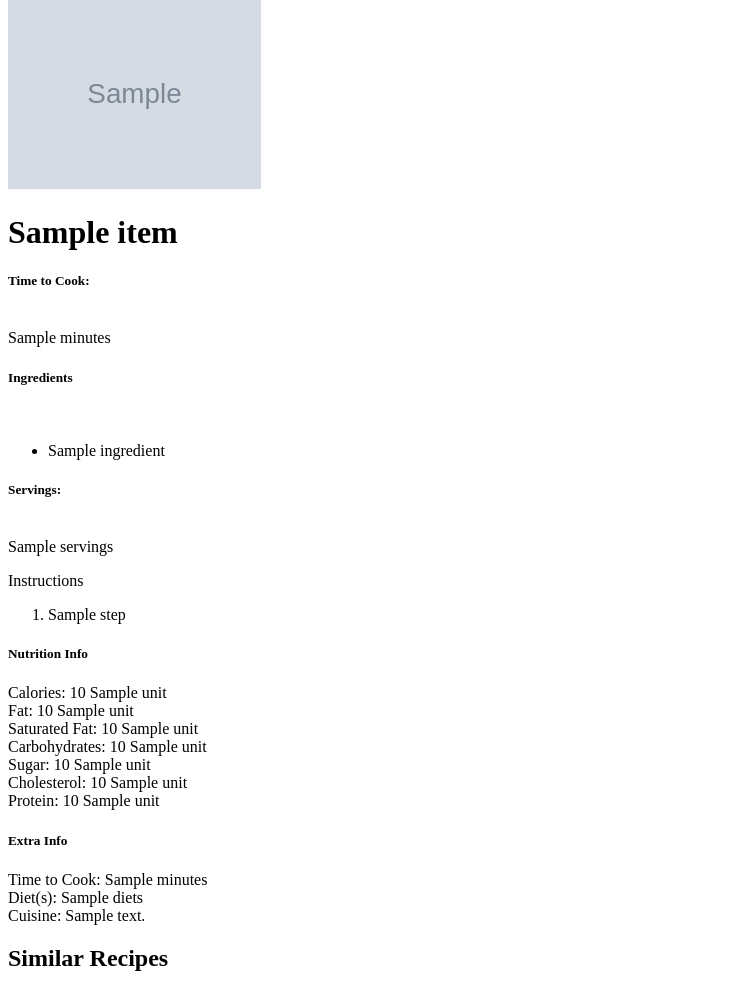
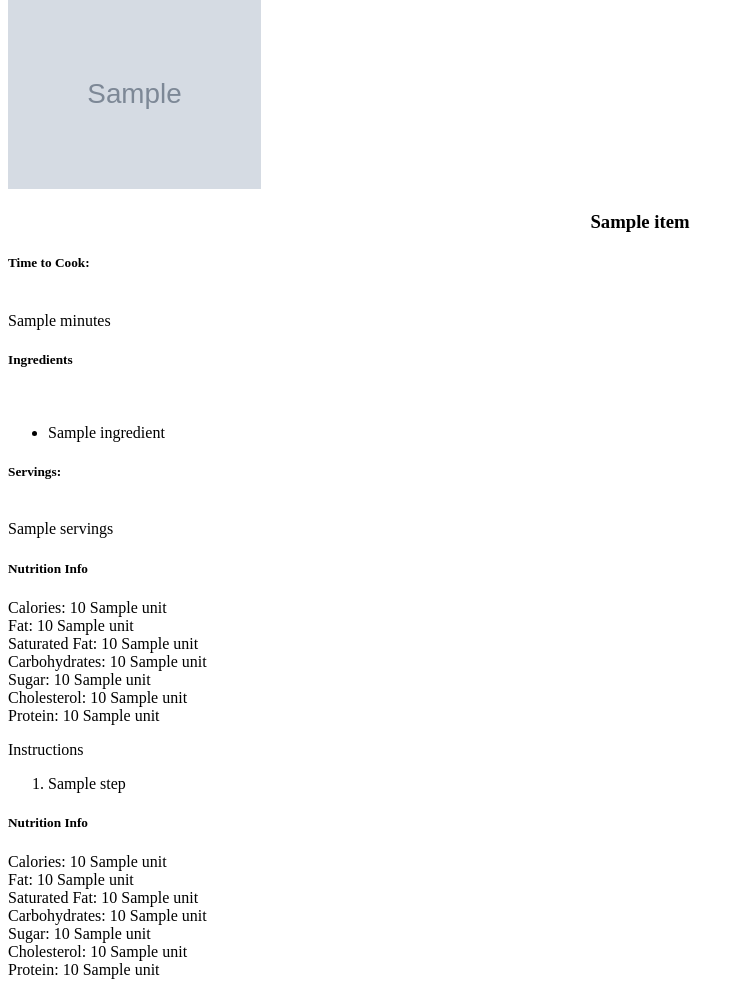
Before and after one commit to awadasma99/CISC4800_Project2, a Flask app: page /recipe?id=1 in a window 1280 px wide. Shown: the part 66-1055 px from the top of the page, without its empty margins (0-744 px from the left). Run offline with Flask 2, Linux system fonts and the light colour scheme; tables that the repository leaves empty hold one stand-in row (values such as "Sample post"); grey boxes marked "Sample" are stand-in pictures; a database or web service that is not in the repository returns one stand-in record (values such as "Sample title"); data that the repository does not hold is empty.

Commit message:
Update recipe.html

```diff
--- a/templates/recipe.html
+++ b/templates/recipe.html
@@ -4,10 +4,10 @@
 
 {% block body %}
 <img src="{{recipe['image']}}" alt="..." width="20%" height="20%">
-<h1>{{recipe['title']}}</h1>
+<center><h3>{{recipe['title']}}</h3></center>
 
-<div class="split left">
-    <div class="left aligned">
+<div class="row">
+    <div class="column left">
         <p><h5> Time to Cook: </h5>
             <br>{{recipe['readyInMinutes']}} minutes
         </p>
@@ -24,11 +24,20 @@
         <p><h5> Servings: </h5>
             <br>{{recipe['servings']}}
         </p>
+
+        <h5>Nutrition Info</h5>
+        <p>
+            Calories: {{nutrition[0]['amount']}} {{nutrition[0]['unit']}}<br>
+            Fat: {{nutrition[1]['amount']}} {{nutrition[1]['unit']}}<br>
+            Saturated Fat: {{nutrition[2]['amount']}} {{nutrition[2]['unit']}}<br>
+            Carbohydrates: {{nutrition[3]['amount']}} {{nutrition[3]['unit']}}<br>
+            Sugar: {{nutrition[5]['amount']}} {{nutrition[5]['unit']}}<br>
+            Cholesterol: {{nutrition[6]['amount']}} {{nutrition[6]['unit']}}<br>
+            Protein: {{nutrition[8]['amount']}} {{nutrition[8]['unit']}}<br>
+        </p>
     </div>
-</div>
 
-<div class="split right">
-    <div class="centered">
+    <div class="column right">
         <p> Instructions <br>
             <ol>
                 {% for object in instructions %}
@@ -39,6 +48,7 @@
             </ol>
         </p>
     </div>
+
 </div>
 
 <h5>Nutrition Info</h5>
@@ -54,8 +64,6 @@
 
 <h5>Extra Info</h5>
 <p>
-    Time to Cook: {{recipe['readyInMinutes']}} minutes <br>
-
     Diet(s):
     {% if recipe['diets'] %}
         {{recipe['diets']}} <br>
```
